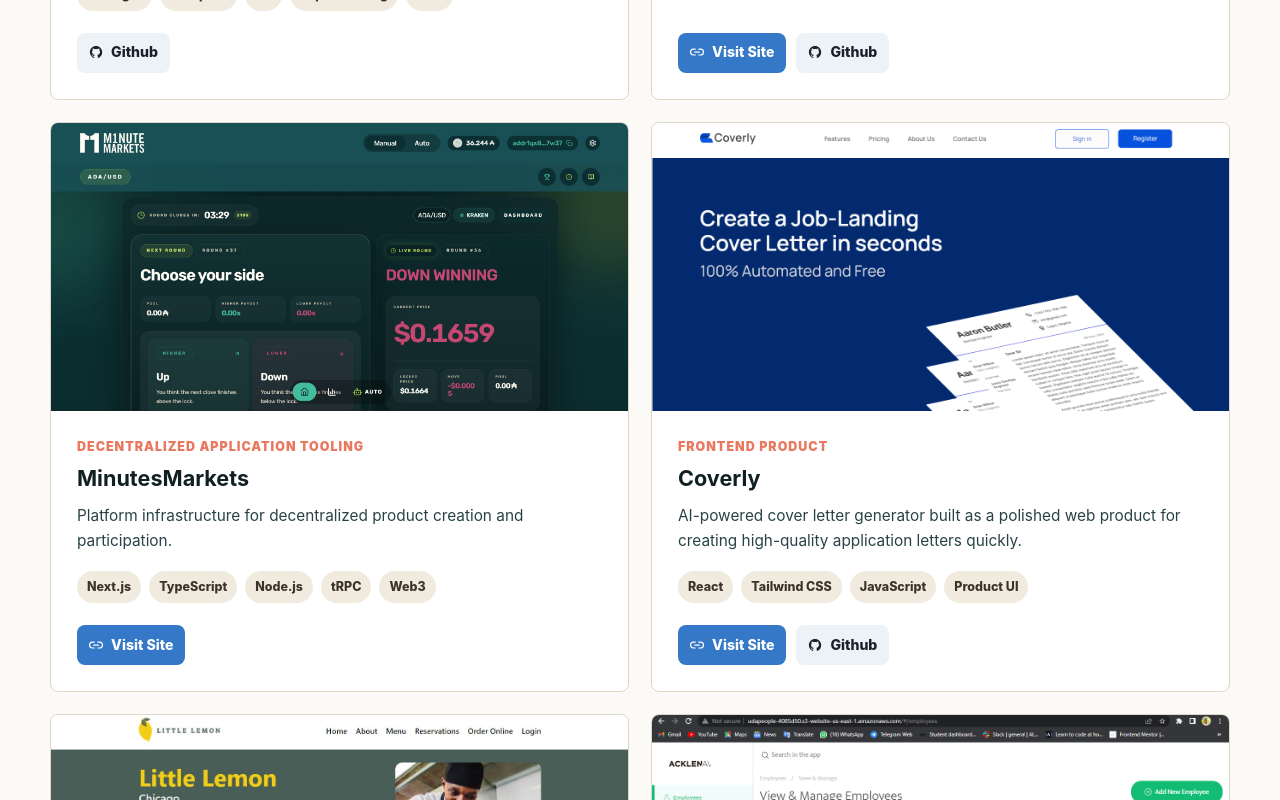
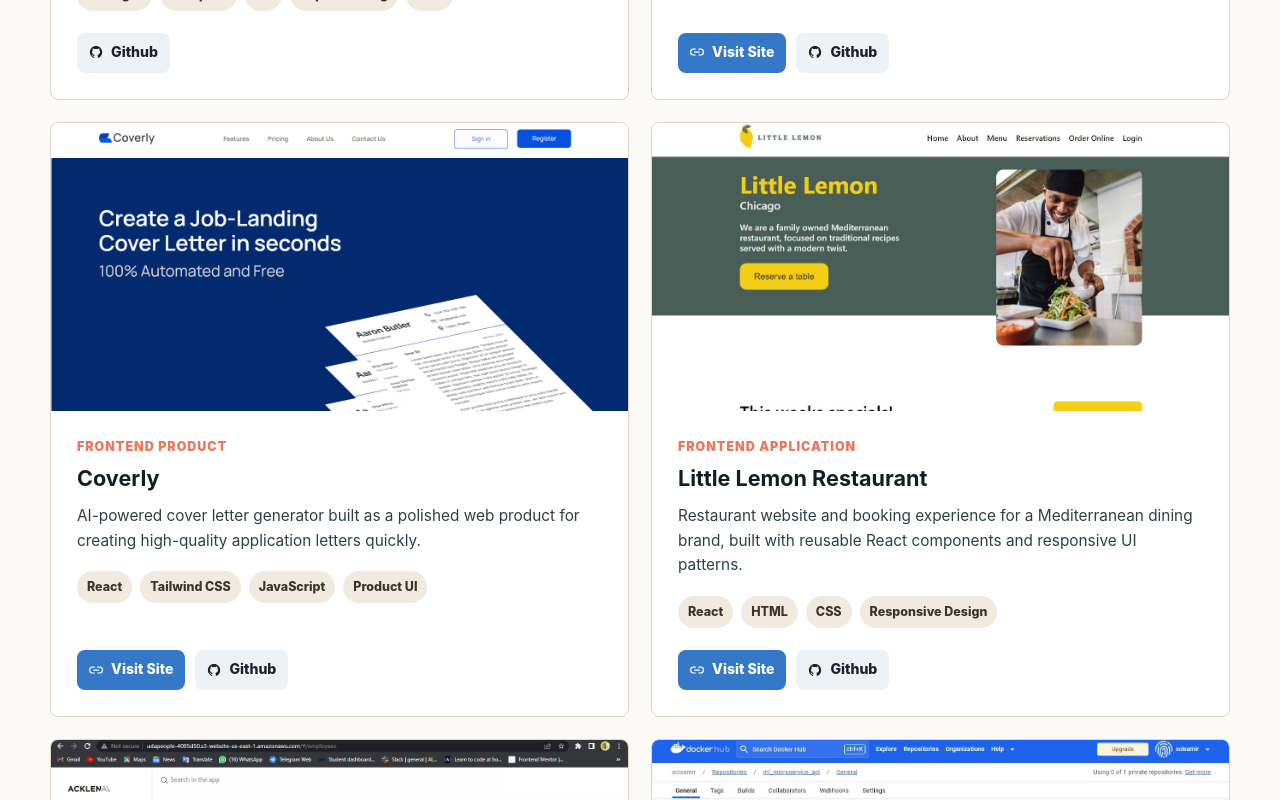
Before and after one commit to scisamir/samiridris, a React (Vite) app: page / in a window 1280 px wide. Shown: the part 5360-6160 px from the top of the page. Built offline with nearby package versions, Linux system fonts and the light colour scheme; no server answers.

Commit message:
update projects

```diff
--- a/src/static/projects.ts
+++ b/src/static/projects.ts
@@ -55,15 +55,6 @@ const MyProjects: ProjectProps[] = [
         tools: ['Midnight', 'Privacy', 'Web3', 'Crowdfunding', 'Hackathon'],
         site_link: 'http://fundagoal.s3-website.eu.north-1.amazonaws.com/',
         github_link: 'https://github.com/codeBigInt/fundagoal'
-    },
-    {
-        p_head: 'MinutesMarkets',
-        project_type: 'Blockchain',
-        image_src: 'projects/minutemarkets.png',
-        category: 'Decentralized application tooling',
-        description: 'Platform infrastructure for decentralized product creation and participation.',
-        tools: ['Next.js', 'TypeScript', 'Node.js', 'tRPC', 'Web3'],
-        site_link: 'https://www.minutemarkets.io/'
     },
     {
         p_head: 'Coverly',
```
Also changed, not shown: public/projects/minutemarkets.png (deleted).
